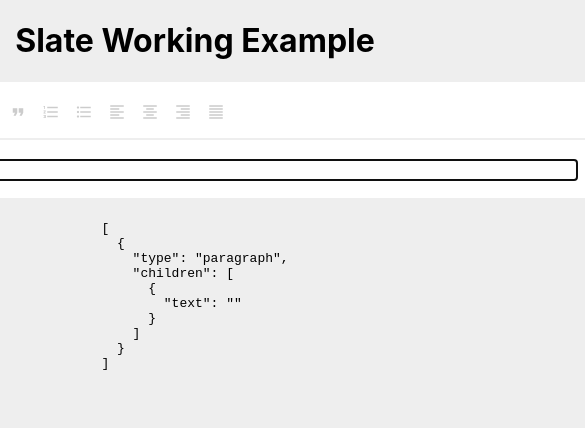
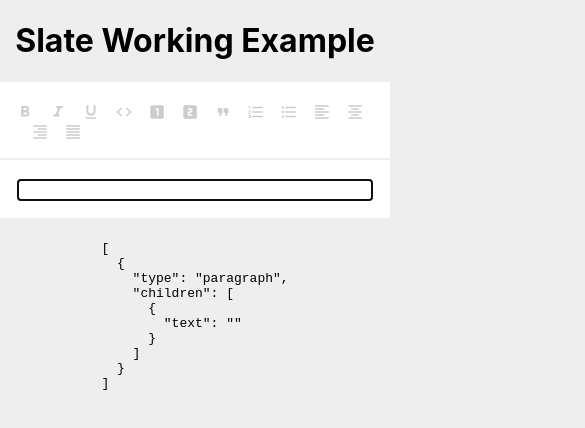
Before and after one commit to tithanayut/slate-working-example, a Next.js app: page / in a window 390 px wide. Shown: the top 428 px of the page, 585 px wide, since content can reach past the window. Built offline with nearby package versions, Linux system fonts and the light colour scheme.

Commit message:
Fix css responsiveness

```diff
--- a/components/editor/RichTextEditor.tsx
+++ b/components/editor/RichTextEditor.tsx
@@ -21,7 +21,7 @@
   const editor = useMemo(() => withHistory(withReact(createEditor() as ReactEditor)), []);
 
   return (
-    <div className="slate" style={{ width: "800px" }}>
+    <div className="slate">
       <Slate
         editor={editor}
         value={initialValue ?? blankValue}
--- a/styles/globals.css
+++ b/styles/globals.css
@@ -2,8 +2,8 @@
 body {
   padding: 0;
   margin: 0;
-  font-family: -apple-system, BlinkMacSystemFont, Segoe UI, Roboto, Oxygen,
-    Ubuntu, Cantarell, Fira Sans, Droid Sans, Helvetica Neue, sans-serif;
+  font-family: -apple-system, BlinkMacSystemFont, Segoe UI, Roboto, Oxygen, Ubuntu, Cantarell, Fira Sans, Droid Sans,
+    Helvetica Neue, sans-serif;
   background-color: #eee;
 }
 
--- a/styles/slate.css
+++ b/styles/slate.css
@@ -3,7 +3,13 @@
 .slate {
   padding: 18px;
   background-color: #fff;
-  min-width: 600px;
+  width: 768px;
+}
+
+@media screen and (max-width: 768px) {
+  .slate {
+    width: 100vw;
+  }
 }
 
 input,
```
